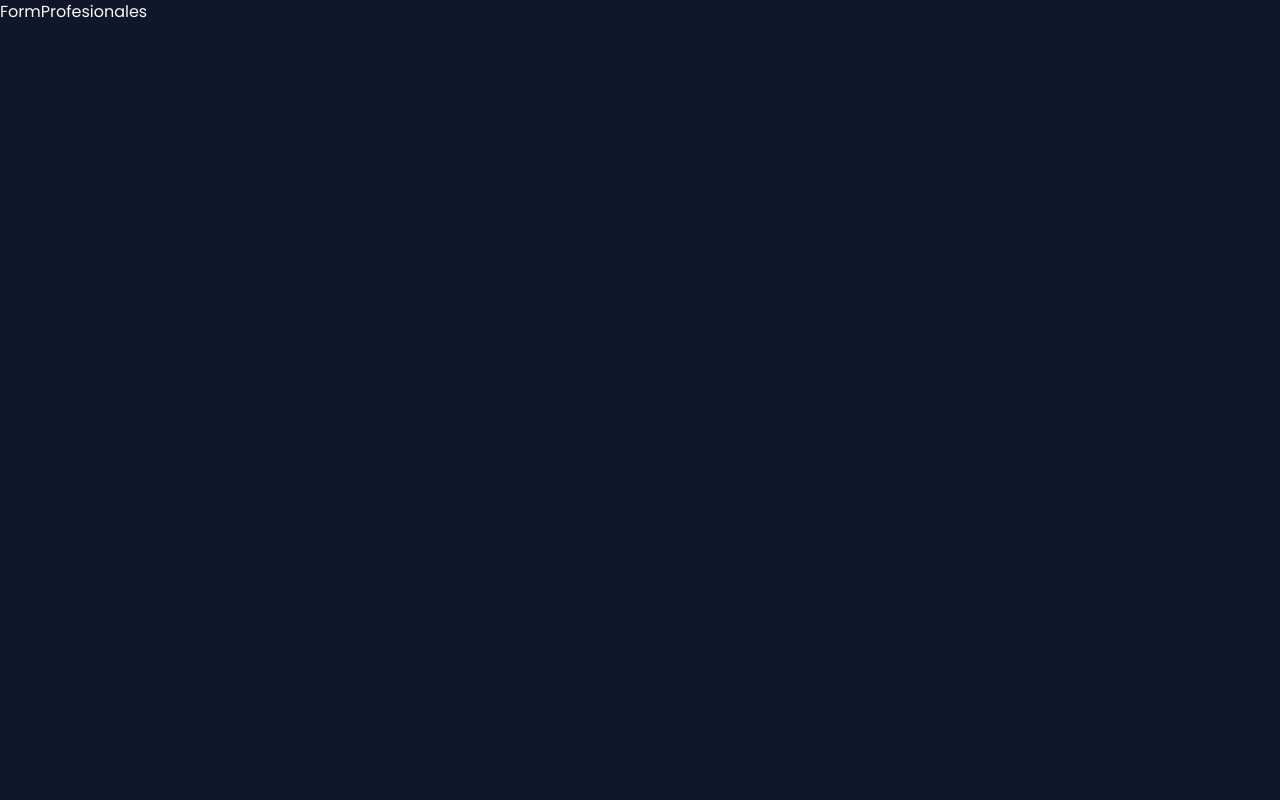
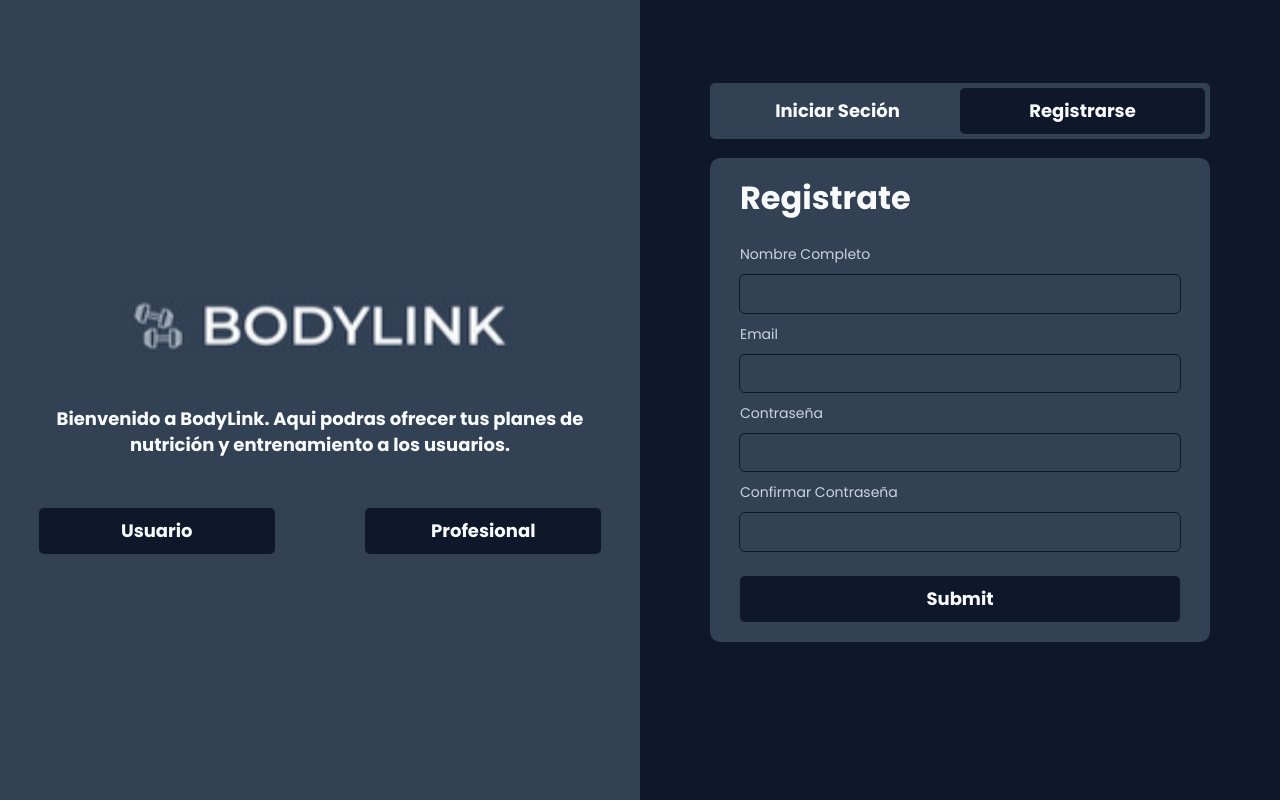
Before and after one commit to adrife2005/BodyLink_FRONTEND, a React (Vite) app: page /auth/profesional in a window 1280 px wide. Built offline with nearby package versions, Linux system fonts and the light colour scheme.

Commit message:
chore: Finish the preofesional form with all the authentication

```diff
--- a/src/components/Header.jsx
+++ b/src/components/Header.jsx
@@ -2,8 +2,16 @@ import { LuSunMedium } from "react-icons/lu";
 import { IoIosNotificationsOutline } from "react-icons/io";
 import '../css/components/header.css'
 import Sidebar from "./Sidebar";
+import { useState } from "react";
 
 const Header = () => {
+const [openTheme, setOpenTheme] = useState(false)
+
+  const changeTheme = () => {
+    setOpenTheme(true)
+  }
+
+
   return (
     <>
     <header className="header">
@@ -12,11 +20,11 @@ const Header = () => {
           <img src="./BodyLink.png" alt="" />
         </div>
         <div className="header__profile">
-          <span className="header__profile__theme">
+          <span className="header__profile__theme" onClick={changeTheme}>
             <LuSunMedium  />
           </span>
           <span className="header__profile__theme">
-          <IoIosNotificationsOutline />
+            <IoIosNotificationsOutline />
           </span>
           <span className="header__profile__line"></span>
           <div className="header__profile__config">
--- a/src/pages/FormProfesionales.jsx
+++ b/src/pages/FormProfesionales.jsx
@@ -1,7 +1,194 @@
+import '../css/components/registeruser.css'
+import FormInput from '../components/FormInput'
+import { useRef, useState } from 'react'
+import FormButtons from '../components/FormButtons'
+import { Link } from 'react-router-dom'
+import { useNavigate } from 'react-router-dom'
+
 
 const FormProfesionales = () => {
+  const [valuesRegister, setValuesRegister] = useState({
+    name: "",
+    email: "",
+    estudios: "",
+    contraseña: "",
+    reafirmarcontraseña: "",
+  })
+
+  const [valuesLogIn, setValuesLogIn] = useState({
+    email: "",
+    contraseña: "",
+    reafirmarcontraseña: "",
+  })
+
+
+  const [register, setRegister] = useState(true);
+  const [login, setLogin] = useState(false);
+  const navigate = useNavigate()
+
+
+  const closeLoginForm = () => {
+    setRegister(false)
+    setLogin(true)
+  }
+
+  const closeRegisterForm = () => {
+    setRegister(true)
+    setLogin(false)
+  }
+
+  const inputsRegister = [
+    {
+      id: 1,
+      name: "name",
+      type: "text",
+      errorMessage: "El nombre debe tener de 3 letras como minimo y no debe incluir ningun caracter especial!",
+      label: "Nombre Completo",
+      pattern: `^.{3,}$`,
+      required: true
+    },    {
+      id: 2,
+      name: "email",
+      type: "email",
+      errorMessage: "Debes ingresar un email correcto",
+      patter: `/^[a-zA-Z0-9. _%+-]+@[a-zA-Z0-9. -]+\\. [a-zA-Z]{2,}$/`,
+      label: "Email",
+      required: true
+    },
+    // {
+    //   id: 3,
+    //   name: "edad",
+    //   type: "number",
+    //   errorMessage: "Debes ingresar tu edad",
+    //   label: "Edad",
+    //   required: true
+    // }
+    // ,
+    // {
+    //   id: 4,
+    //   name: "estatura",
+    //   type: "text",
+    //   errorMessage: "Debes ingresar tu estatura",
+    //   label: "Estatura",
+    //   required: true
+    // }
+    // ,
+    // {
+    //   id: 5,
+    //   name: "peso",
+    //   type: "text",
+    //   errorMessage: "Debes ingresar tu peso",
+    //   label: "Peso",
+    //   required: true
+    // }
+    ,
+    {
+      id: 6,
+      name: "contraseña",
+      type: "password",
+      errorMessage: "La contraseña debe tener 8-16 letras y una mayuscula ",
+      label: "Contraseña",
+      pattern: `^(?=.*[A-Z]).{8,16}$`,
+      required: true
+    },
+    {
+      id: 7,
+      name: "reafirmarcontraseña",
+      type: "password",
+      errorMessage: "La contraseña no es la misma",
+      label: "Confirmar Contraseña",
+      pattern: valuesRegister.contraseña,
+      required: true
+    }
+  ]
+
+  const inputsLogIn = [
+      {
+      id: 1,
+      name: "email",
+      type: "email",
+      errorMessage: "Debes ingresar un email correcto",
+      patter: `/^[a-zA-Z0-9. _%+-]+@[a-zA-Z0-9. -]+\\. [a-zA-Z]{2,}$/`,
+      label: "Email",
+      required: true
+    },
+    {
+      id: 2,
+      name: "contraseña",
+      type: "password",
+      errorMessage: "La contraseña debe tener 8-16 letras y una mayuscula ",
+      label: "Contraseña",
+      pattern: `^(?=.*[A-Z]).{8,16}$`,
+      required: true
+    },
+    {
+      id: 3,
+      name: "reafirmarcontraseña",
+      type: "password",
+      errorMessage: "La contraseña no es la misma",
+      label: "Confirmar Contraseña",
+      pattern: valuesLogIn.contraseña,
+      required: true
+    }
+  ]
+
+  const onChangeRegister = (e) => {
+    setValuesRegister({...valuesRegister, [e.target.name]: e.target.value})
+  }
+
+  const onChangeLogIn = (e) => {
+    setValuesLogIn({ ...valuesLogIn , [e.target.name]: e.target.value});
+  }
+
+  const registerUser = (e) => {
+    e.preventDefault()
+
+    // const data = new FormData(e.target)
+    // const registerData = Object.fromEntries(data.entries())
+    navigate('/')
+  }
+
+  const loginUser = (e) => {
+    e.preventDefault()
+
+    // const data = new FormData(e.target)
+    // const registerData = Object.fromEntries(data.entries())
+    navigate('/')
+  }
+
+
   return (
-    <div>FormProfesionales</div>
+    <div className="form__register">
+    <div className="form__register__start">
+      <div className="form__register__start__img">
+        <img src="../../BodyLink.png" alt="logo" />
+      </div>
+      <div className="form__register__start__welcome">
+        <h3>
+          Bienvenido a BodyLink. Aqui podras ofrecer tus planes de nutrición y entrenamiento a los usuarios.
+        </h3>
+      </div>
+      <div className="form__register__start__questions">
+        <Link to='/auth/user' className='form__register__start__btn'>Usuario</Link>
+        <Link to='/auth/profesional' className='form__register__start__btn'>Profesional</Link>
+      </div>
+    </div>
+    <form onSubmit={register ? registerUser : loginUser} className='form__register__submit'>
+      <div className="form__register__title">
+        <h1>{ register ? 'Registrate' : 'Iniciar Seción' }</h1>
+      </div>
+      <FormButtons closeLoginForm={closeLoginForm} closeRegisterForm={ closeRegisterForm} register={register} login={login} />
+      {
+        register ?
+        inputsRegister.map((input) => (
+          <FormInput key={input.id} {...input} value={valuesRegister[[input.name]]} onChange={onChangeRegister} />
+        )) : inputsLogIn.map((input) => (
+          <FormInput key={input.id} {...input} value={valuesLogIn[[input.name]]} onChange={onChangeLogIn} />
+        ))
+      }
+      <button className='btn' type="submit">Submit</button>
+    </form>
+  </div>
   )
 }
 
```
